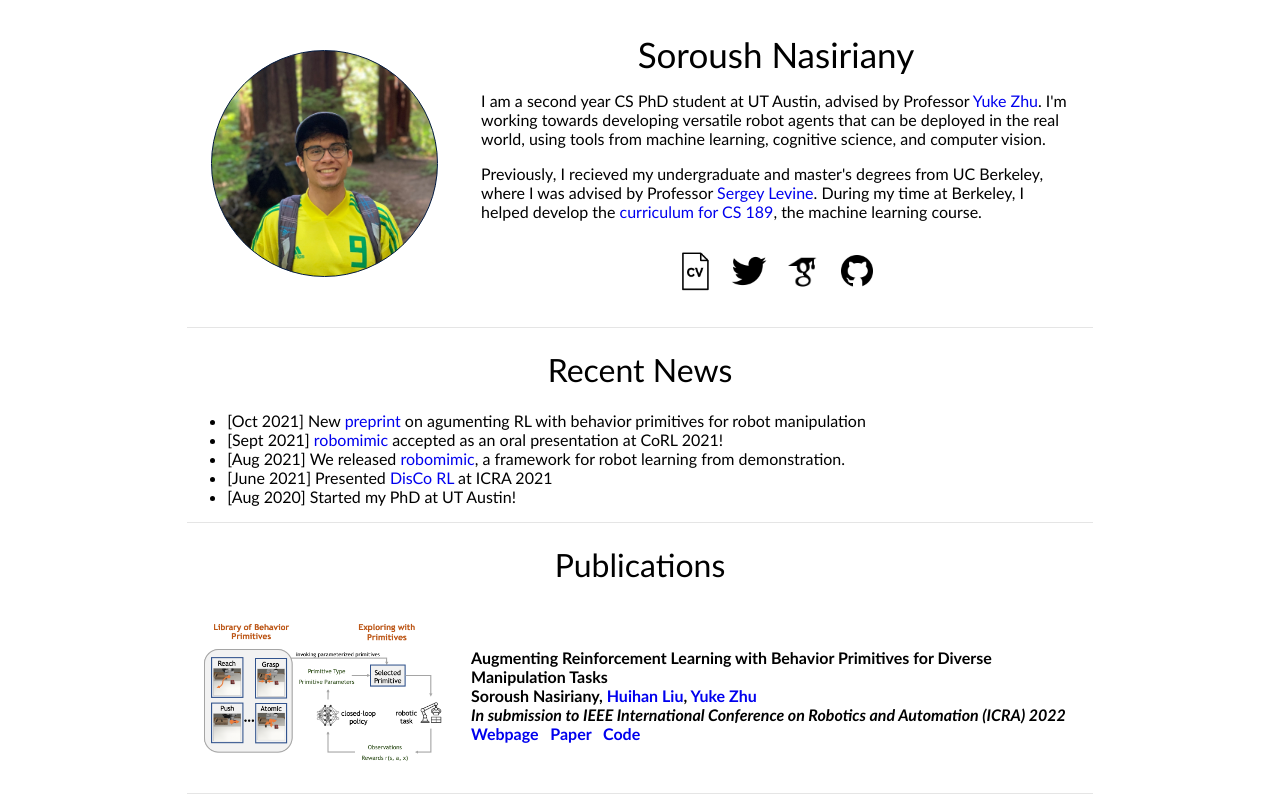
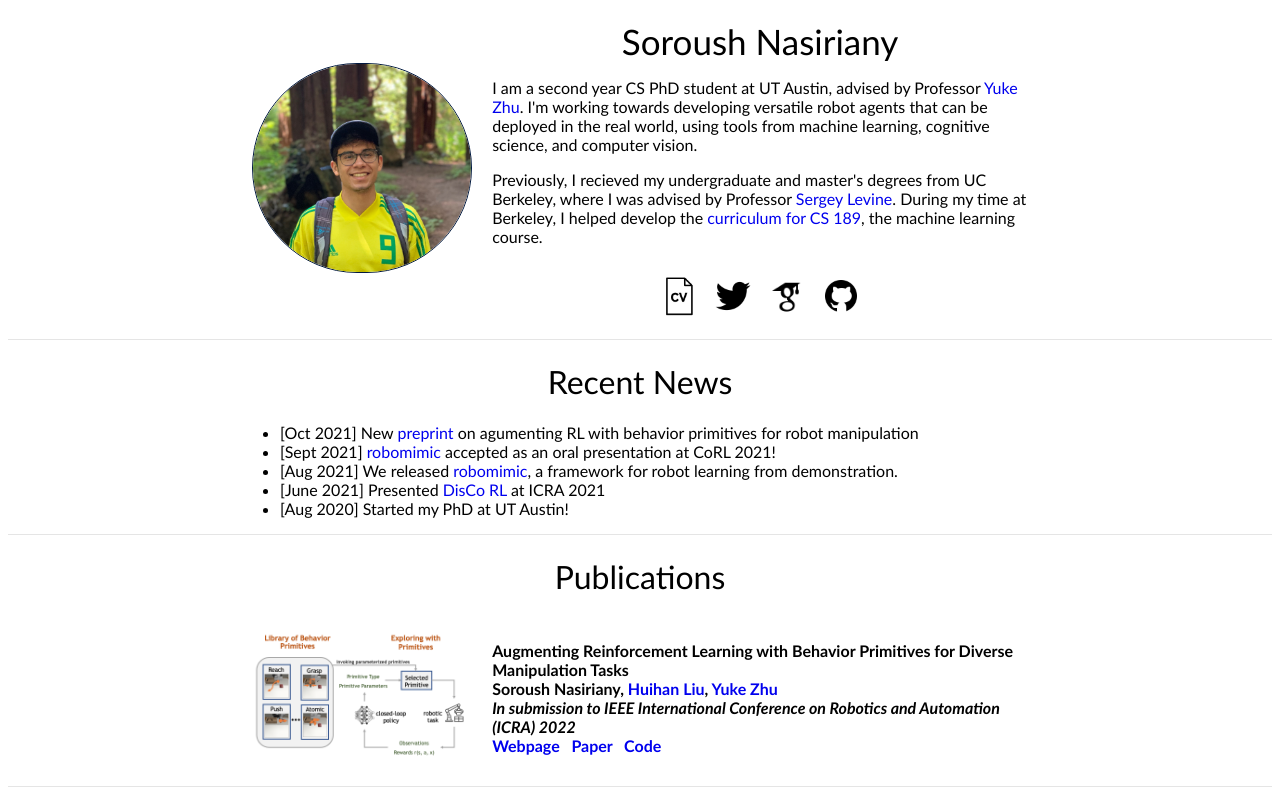
Before and after one commit to snasiriany/snasiriany.github.io, a plain HTML site: page index.html in a window 1280 px wide. Shown: the top 800 px of the page. Drawn offline with Linux system fonts and the light colour scheme; some icons are missing.

Commit message:
working on margins

```diff
--- a/index.html
+++ b/index.html
@@ -22,11 +22,12 @@
 		<!-- <div class="column"> -->
 
 
-		<table align="center" cellpadding="20px">
+		<table cellpadding="10%">
 			<tr>
 				<td width="30%">
 					<!-- <div class="column"> -->
-					<div id="profile-pic"></div>
+					<!-- <div id="profile-pic"></div> -->
+					<img src="img/profile.png" style="max-width:100%; white-space:nowrap; border-radius: 500px; border:1px solid #021a40;"/>
 					<!-- </div> -->
 				</td>
 				<td width="70%">
--- a/stylesheets/style.css
+++ b/stylesheets/style.css
@@ -2,11 +2,10 @@ html, body {
     height: 100%;
 }
 
-html {
-    /* display: table; */
-    margin-left: 14%;
-    margin-right: 14%;
-}
+/* html {
+    margin-left: 13%;
+    margin-right: 13%;
+} */
 
 body {
     /* display: table-cell; */
@@ -101,6 +100,8 @@ a:hover {
 
 .row {
   /* display: flex; */
+  width:800px;
+  margin: auto;
 }
 
 .column {
```
